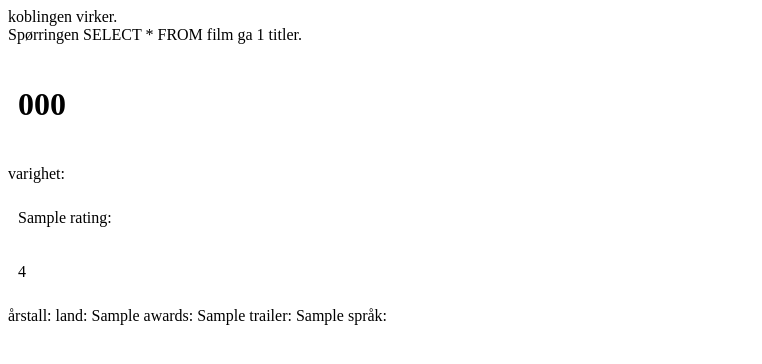
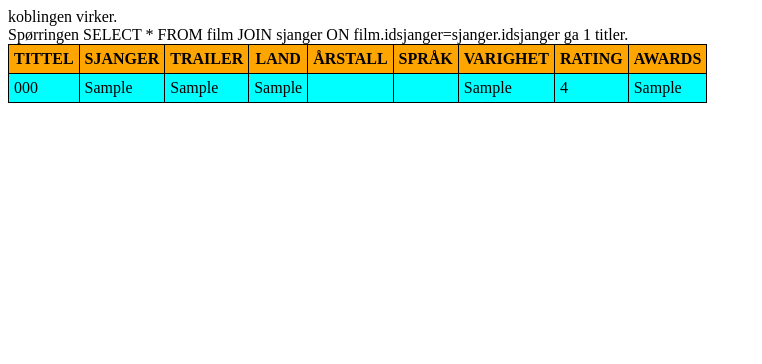
Before and after one commit to Krissi-boy/infoflix, a PHP site: page / in a window 1280 px wide. Shown: the top 364 px of the page, without its empty margins (0-762 px from the left). Run offline with PHP 8.4, Linux system fonts and the light colour scheme; tables that the repository leaves empty or names only in its code hold one stand-in row (values such as "Sample post"); data that the repository does not hold is empty.

Commit message:
Added Sjanger and make table

```diff
--- a/index.css
+++ b/index.css
@@ -1,3 +1,21 @@
 p{
     padding: 10px;
 }
+
+
+
+table {
+    border-collapse: collapse;
+}
+
+th {
+    background-color: orange;
+    border: 1px solid;
+    padding: 5px;
+}
+
+td {
+    background-color: aqua;
+    border: 1px solid;
+    padding: 5px;
+}
--- a/index.php
+++ b/index.php
@@ -32,10 +32,26 @@ if ($kobling->connect_error) {
 // Angi UTF-8 som tegnesett
 $kobling->set_charset("utf8");
 
-$sql = "SELECT * FROM film";
+$sql = "SELECT * FROM film JOIN sjanger ON film.idsjanger=sjanger.idsjanger";
 $resultat = $kobling->query($sql);
 
 echo "Spørringen $sql ga $resultat->num_rows titler.<br>";
+
+
+echo "<table>";
+ echo "    <tr>
+ <th>TITTEL</th>
+ <th>SJANGER</th>
+ <th>TRAILER</th>
+ <th>LAND</th>
+ <th>ÅRSTALL</th>
+ <th>SPRÅK</th>
+ <th>VARIGHET</th>
+ <th>RATING</th>
+ <th>AWARDS</th>
+
+ </tr>
+ ";
 
 
 while($rad = $resultat->fetch_assoc()) {
@@ -47,27 +63,30 @@ while($rad = $resultat->fetch_assoc()) {
     $awards = $rad["awards"];
     $trailer = $rad["trailer"];
     $språk = $rad["språk"];
+    $sjanger = $rad["navn"];
 
 
-    echo
-    "<h1> <p>$tittel</p></h1>
+    echo "
 
-    varighet: <p>$varighet
+    <tr>
 
-    rating: <p>$rating</p>
+    <td>$tittel</td>
+    <td>$sjanger</td>
+    <td>$trailer</td>
+    <td>$land</td>
+    <td>$årstall</td>
+    <td>$språk</td>
+    <td>$varighet</td>
+    <td>$rating</td>
+    <td>$awards</td>
+    </tr>
 
-    årstall: $årstall
+   ";
 
-    land: $land
 
-    awards: $awards
-
-    trailer: $trailer
-
-    språk: $språk</p>";
 }
 
-
+ echo" </table>";
 
 
 ?>
```
